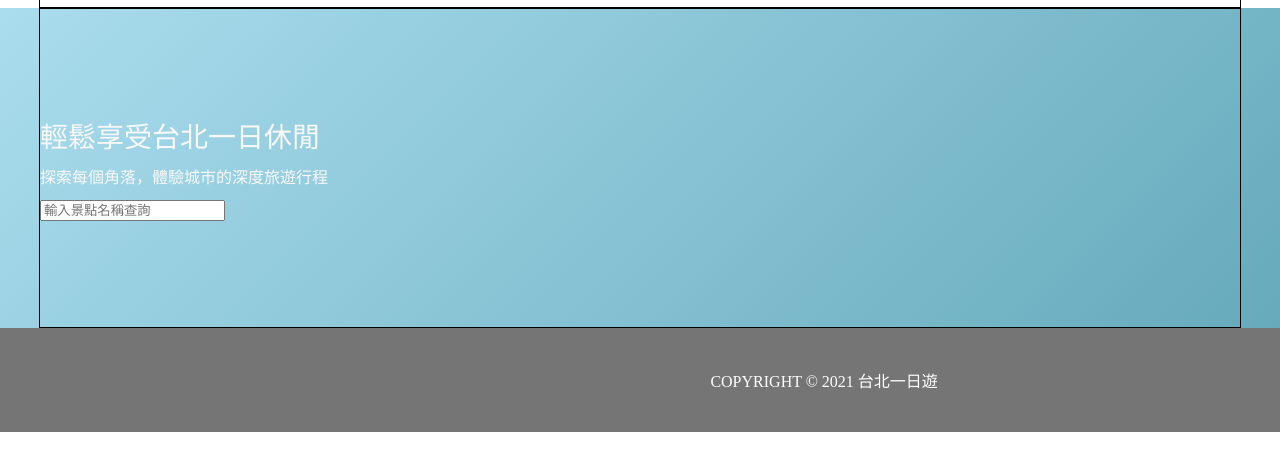
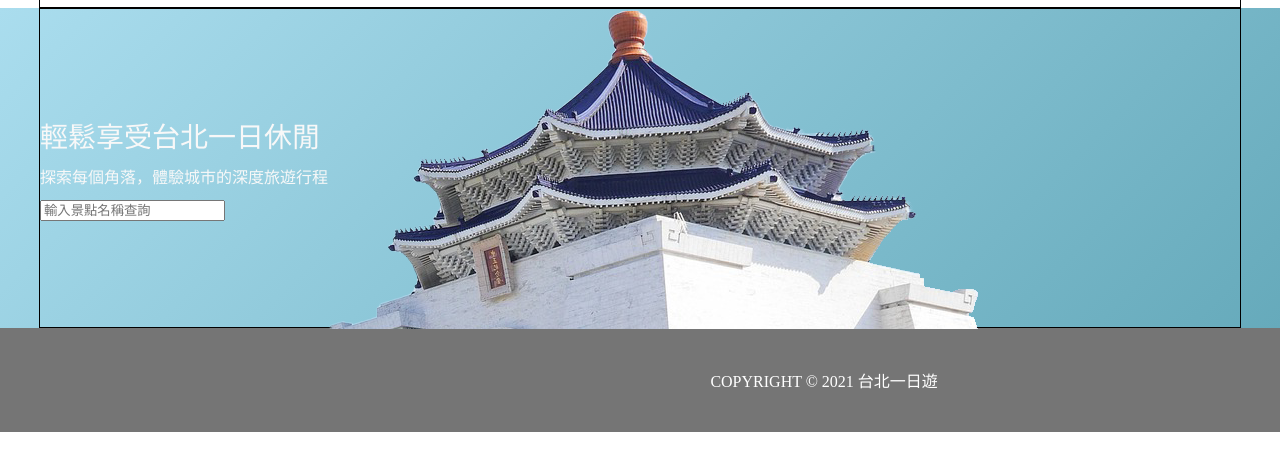
Before and after one commit to happy-boss/weektwo, a plain HTML site: page taipei-day-trip-website/index.html in a window 1280 px wide. Shown: the part 48-518 px from the top of the page. Drawn offline with Linux system fonts and the light colour scheme; no server answers.

Commit message:
Update index.html

```diff
--- a/taipei-day-trip-website/index.html
+++ b/taipei-day-trip-website/index.html
@@ -35,7 +35,7 @@
                 </form>
             </div>
             <div class="centerPicture">
-                <!-- <img src="../static/welcom.png"> -->
+                <img src="../static/welcom.png">
             </div>
         </div>
 
```
